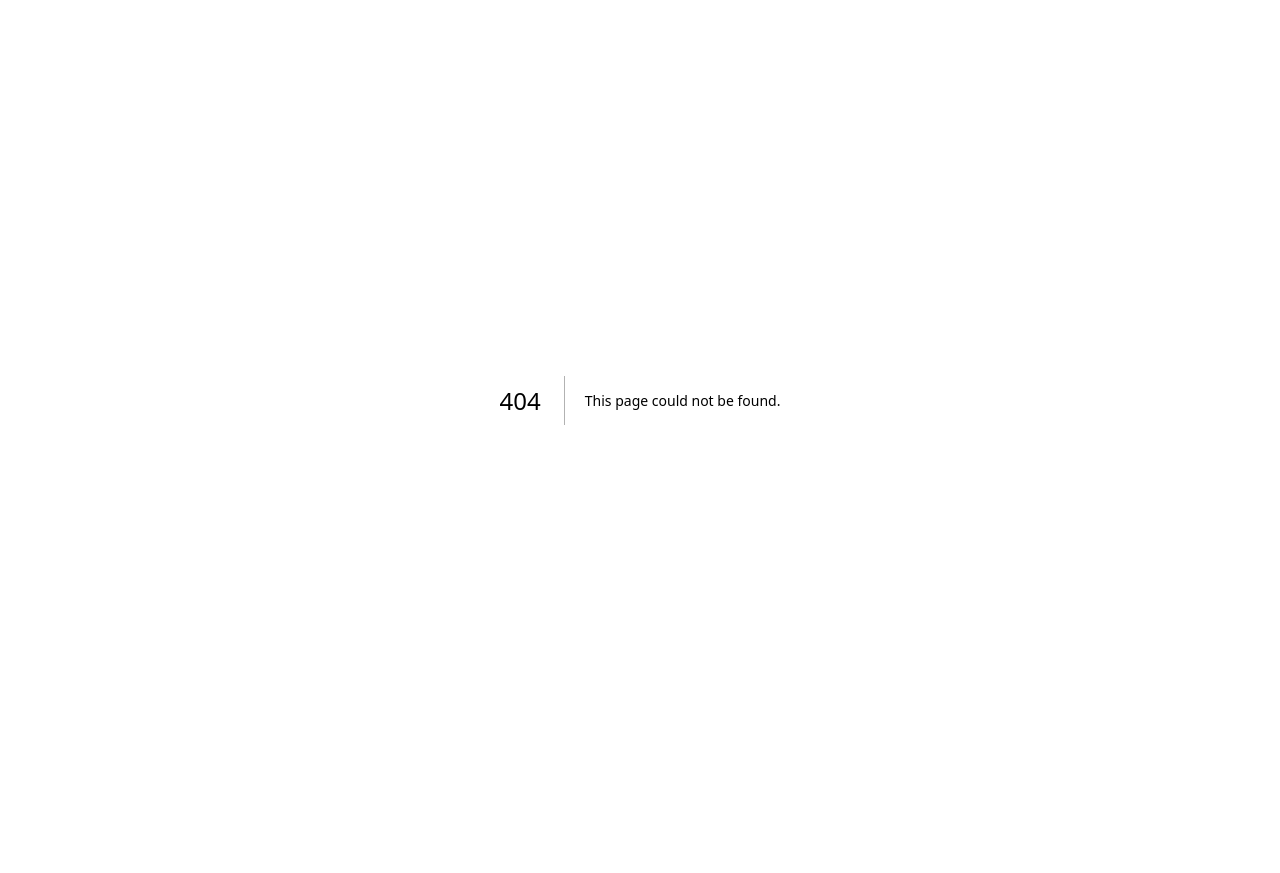
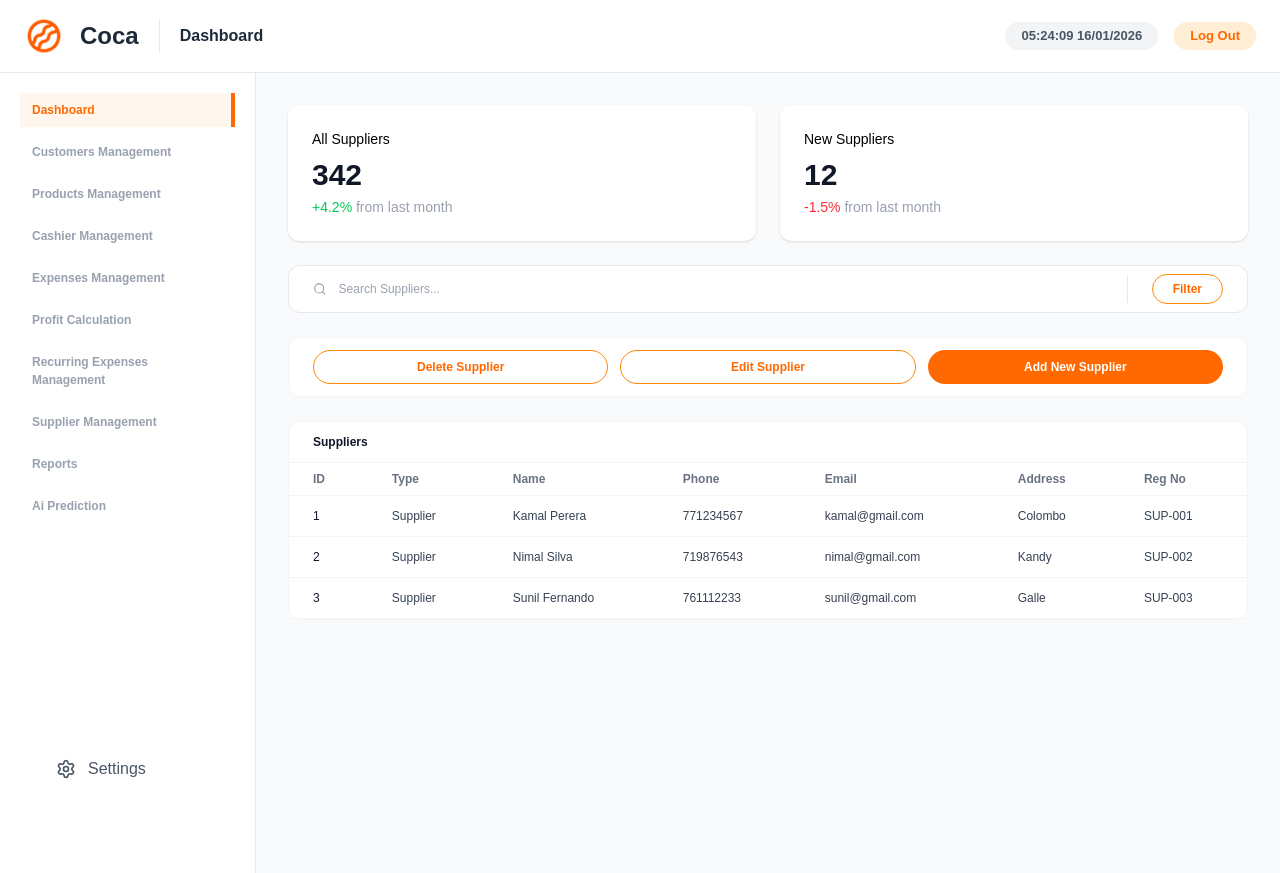
Before and after one commit to LTI-INTERNS/pos-micro-sass, a Next.js app: page /suppliermanagement in a window 1280 px wide. Before the commit this address had no page. Before the commit the page ends 800 px from the top, so only its background shows below. Built offline with nearby package versions, Linux system fonts and the light colour scheme.

Commit message:
fix: fix searchbar placeholder ,actionbutton text ,and table

```diff
--- a/app/components/customer-actions.tsx
+++ b/app/components/customer-actions.tsx
@@ -21,7 +21,7 @@ export default function CustomerActionsBar({
                      hover:bg-orange-50 hover:shadow-sm
                      transition"
         >
-          Delete Customer
+          Delete Supplier
         </button>
 
         <button
@@ -31,7 +31,7 @@ export default function CustomerActionsBar({
                      hover:bg-orange-50 hover:shadow-sm
                      transition"
         >
-          Edit Customer
+          Edit Supplier
         </button>
 
         <button
@@ -41,7 +41,7 @@ export default function CustomerActionsBar({
                      hover:bg-orange-600
                      transition"
         >
-          Add New Customer
+          Add New Supplier
         </button>
       </div>
     </div>
--- a/app/components/customers-table.tsx
+++ b/app/components/customers-table.tsx
@@ -2,82 +2,95 @@
 
 type Customer = {
   id: number;
+  type: string;
   name: string;
-  phone: string;
-  promoCard: string;
-  points: number;
+  phone: number;
   email: string;
-  outstanding: number;
+  address: string;
+  regNo: string;
 };
 
 type Props = {
   customers: Customer[];
 };
 
+
+
 export default function CustomersTable({ customers }: Props) {
+  const dummyCustomers: Customer[] = [
+  {
+    id: 1,
+    type: "Supplier",
+    name: "Kamal Perera",
+    phone: 771234567,
+    email: "kamal@gmail.com",
+    address: "Colombo",
+    regNo: "SUP-001",
+  },
+  {
+    id: 2,
+    type: "Supplier",
+    name: "Nimal Silva",
+    phone: 719876543,
+    email: "nimal@gmail.com",
+    address: "Kandy",
+    regNo: "SUP-002",
+  },
+  {
+    id: 3,
+    type: "Supplier",
+    name: "Sunil Fernando",
+    phone: 761112233,
+    email: "sunil@gmail.com",
+    address: "Galle",
+    regNo: "SUP-003",
+  },
+];
+const tableData = customers.length > 0 ? customers : dummyCustomers;
   return (
     <section className="bg-white rounded-xl border border-gray-100">
       <div className="flex items-center justify-between px-6 py-3">
         <h2 className="text-xs font-semibold text-gray-900">
-          Customers
+          Suppliers
         </h2>
-        <button className="text-xs font-medium text-orange-500 hover:text-orange-600">
-          View All
-        </button>
+
       </div>
 
       <div className="overflow-x-auto">
         <table className="w-full text-xs">
           <thead>
             <tr className="border-t border-b border-gray-100 text-gray-500">
+              <th className="px-6 py-2 text-left font-semibold">ID</th>
+              <th className="px-6 py-2 text-left font-semibold">Type</th>
               <th className="px-6 py-2 text-left font-semibold">Name</th>
               <th className="px-6 py-2 text-left font-semibold">Phone</th>
-              <th className="px-6 py-2 text-left font-semibold">Promo card</th>
-              <th className="px-6 py-2 text-left font-semibold">Points</th>
               <th className="px-6 py-2 text-left font-semibold">Email</th>
-              <th className="px-6 py-2 text-right font-semibold">
-                Outstanding<br />Payments
-              </th>
+              <th className="px-6 py-2 text-left font-semibold">Address</th>
+              <th className="px-6 py-2 text-left font-semibold">Reg No</th>
+
             </tr>
           </thead>
 
           <tbody>
-            {customers.map((c) => (
+  {tableData.map((c) => (
     <tr
       key={c.id}
       className="border-b border-gray-100 hover:bg-gray-50 transition"
     >
-                <td className="px-6 py-3 font-medium text-gray-900">
-                  {c.name}
-                </td>
-                <td className="px-6 py-3 text-gray-700">
-                  {c.phone}
-                </td>
-                <td className="px-6 py-3 text-gray-700">
-                  {c.promoCard}
-                </td>
-                <td className="px-6 py-3 font-medium text-gray-800">
-                  {c.points}
-                </td>
-                <td className="px-6 py-3 text-gray-700">
-                  {c.email}
-                </td>
-
-                <td className="px-6 py-3 text-right">
-                  <div className="font-semibold text-gray-900">
-                    ${c.outstanding.toLocaleString()}
-                  </div>
-                  <div className="text-[10px] font-medium text-green-500">
-                    ${c.outstanding.toLocaleString()}
-                  </div>
-                </td>
+      <td className="px-6 py-3 font-medium text-gray-900">{c.id}</td>
+      <td className="px-6 py-3 text-gray-700">{c.type}</td>
+      <td className="px-6 py-3 text-gray-700">{c.name}</td>
+      <td className="px-6 py-3 text-gray-700">{c.phone}</td>
+      <td className="px-6 py-3 text-gray-700">{c.email}</td>
+      <td className="px-6 py-3 text-gray-700">{c.address}</td>
+      <td className="px-6 py-3 text-gray-700">{c.regNo}</td>
     </tr>
   ))}
 
-            {customers.length === 0 && (
+  {tableData.length === 0 && (
     <tr>
       <td
-                  colSpan={6}
+        colSpan={7}
         className="px-6 py-5 text-center text-gray-400 text-xs"
       >
         No customers found
@@ -85,6 +98,7 @@ export default function CustomersTable({ customers }: Props) {
     </tr>
   )}
 </tbody>
+
         </table>
       </div>
     </section>
--- a/app/components/searchbar.tsx
+++ b/app/components/searchbar.tsx
@@ -10,7 +10,7 @@ type SearchBarProps = {
 };
 
 export default function SearchBar({
-  placeholder = "Search customers...",
+  placeholder = "Search Suppliers...",
   onSearch,
   onFilter,
 }: SearchBarProps) {
```
Also changed, not shown: app/suppliermanagement/page.tsx (renamed from app/Customermanagement/page.tsx). Lines whose indentation alone changed are shown as unchanged.
